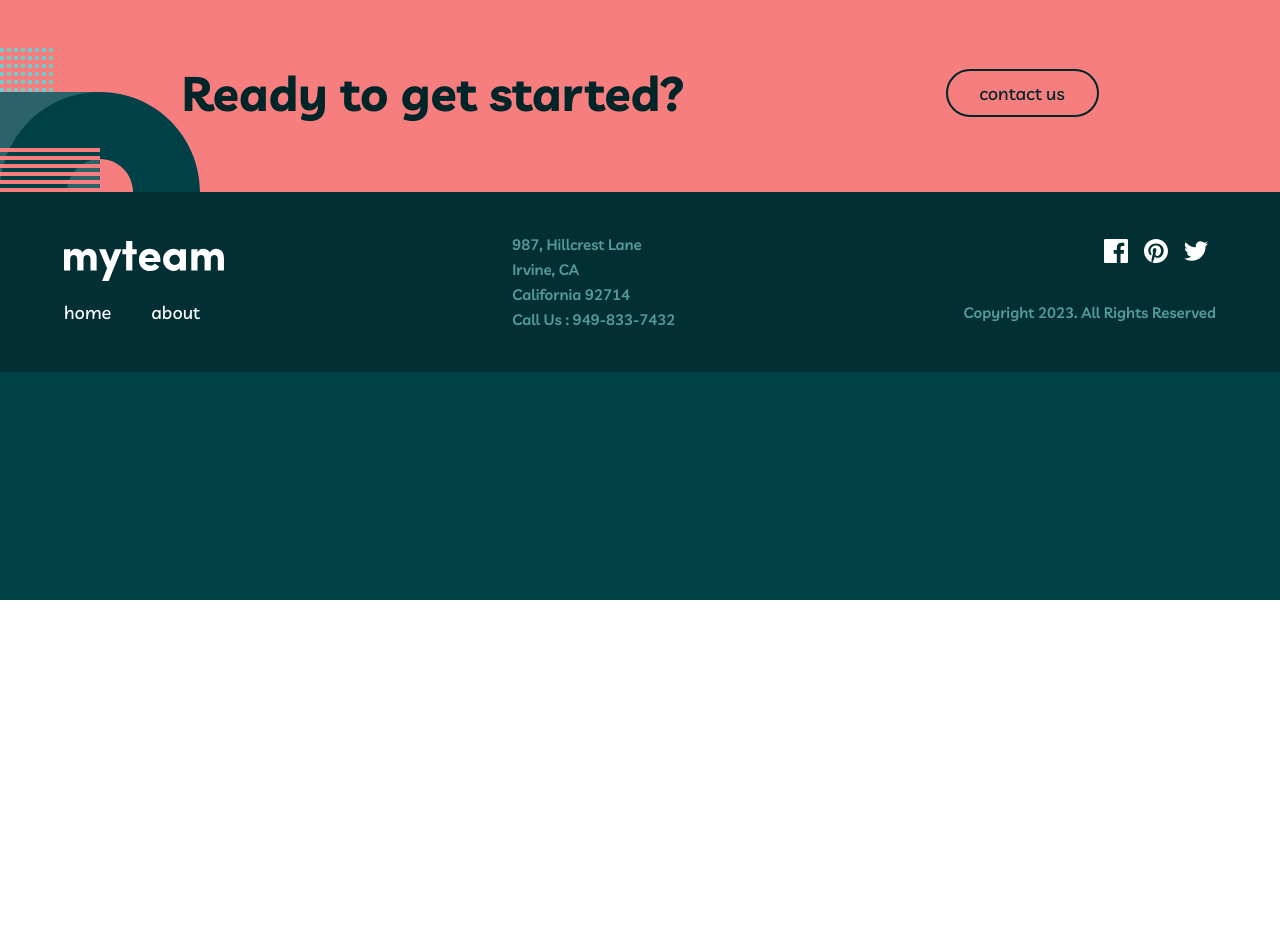
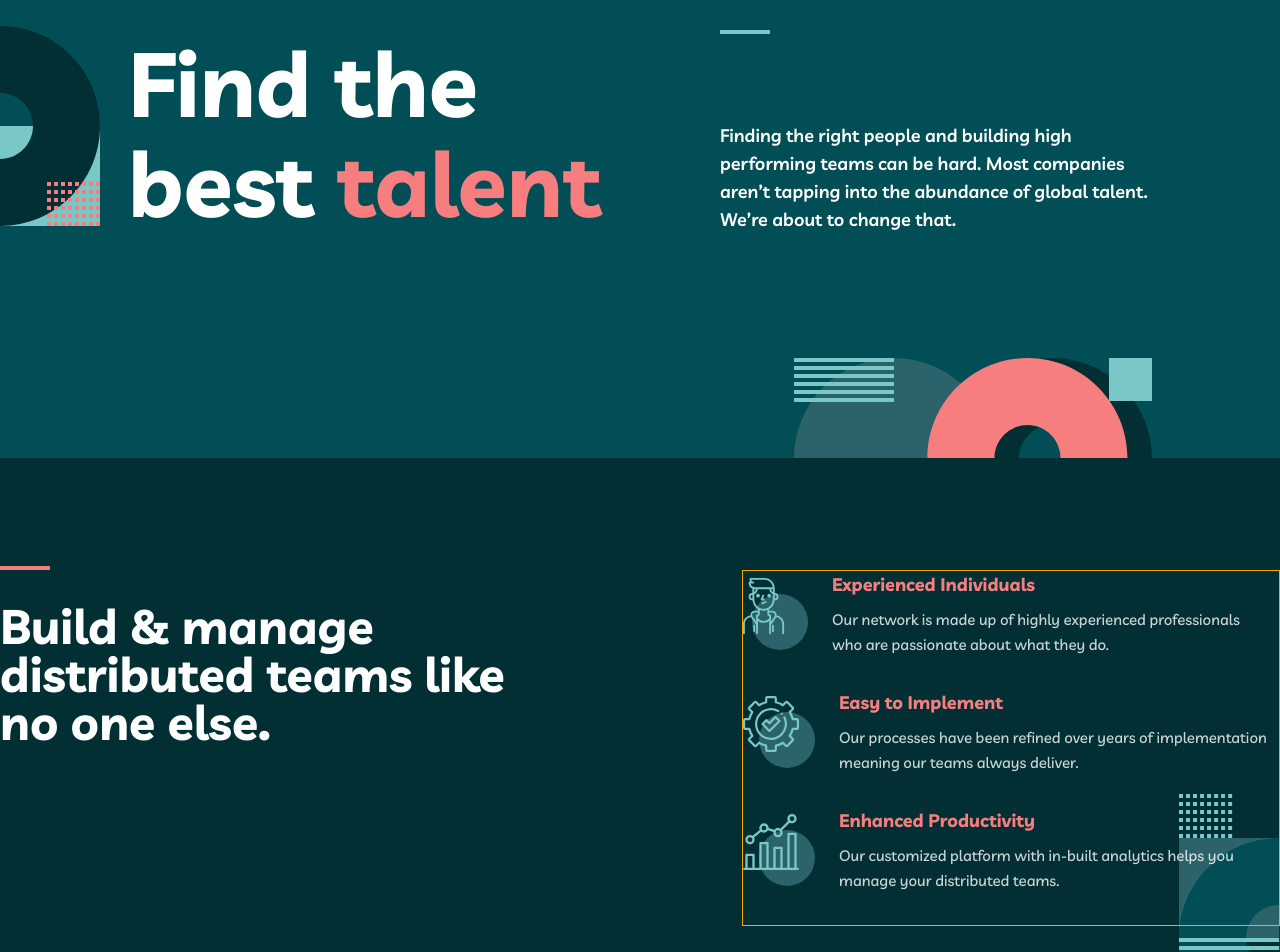
Before and after one commit to EdouardHrgt/my-team, a Vue app: page /home in a window 1280 px wide. Shown: the part 200-1152 px from the top of the page. Before the commit the page ends 800 px from the top, so only its background shows below. Built offline with nearby package versions, Linux system fonts and the light colour scheme.

Commit message:
WIP home page sections (find the talent + build & manage)

```diff
--- a/public/index.html
+++ b/public/index.html
@@ -1,17 +1,20 @@
 <!DOCTYPE html>
 <html lang="">
   <head>
-    <meta charset="utf-8">
-    <meta http-equiv="X-UA-Compatible" content="IE=edge">
-    <meta name="viewport" content="width=device-width,initial-scale=1.0">
-    <link rel="icon" href="<%= BASE_URL %>favicon.ico">
+    <meta charset="utf-8" />
+    <meta http-equiv="X-UA-Compatible" content="IE=edge" />
+    <meta name="viewport" content="width=device-width,initial-scale=1.0" />
+    <meta title="My-team" />
+    <link rel="icon" href="<%= BASE_URL %>favicon.ico" />
     <title><%= htmlWebpackPlugin.options.title %></title>
   </head>
   <body>
     <noscript>
-      <strong>We're sorry but <%= htmlWebpackPlugin.options.title %> doesn't work properly without JavaScript enabled. Please enable it to continue.</strong>
+      <strong
+        >We're sorry but <%= htmlWebpackPlugin.options.title %> doesn't work properly without
+        JavaScript enabled. Please enable it to continue.</strong
+      >
     </noscript>
     <div id="app"></div>
-    <!-- built files will be auto injected -->
   </body>
 </html>
--- a/src/App.vue
+++ b/src/App.vue
@@ -39,6 +39,7 @@
   /* VARIOUS SIZES */
   --navBar-width: 69.375rem;
   --max-width: 90rem;
+  --home-padding: 7rem;
 }
 
 * {
@@ -59,5 +60,4 @@ img {
   max-width: 100%;
   display: block;
 }
-
 </style>
--- a/src/components/NavBar.vue
+++ b/src/components/NavBar.vue
@@ -61,7 +61,7 @@ export default {
 
 <style scoped>
 .nav-bar {
-  background-color: var(--clr-deep-jungle-green);
+  background-color: var(--clr-midnight-green);
 }
 
 .filter {
@@ -160,7 +160,7 @@ a {
     top: 0;
     right: -1.5rem;
     z-index: 99;
-    background-color: var(--clr-deep-jungle-green);
+    background-color: var(--clr-midnight-green);
     text-align: center;
     padding-top: 9rem;
     display: none;
--- a/src/views/HomeView.vue
+++ b/src/views/HomeView.vue
@@ -1,7 +1,37 @@
 <template>
   <div class="home">
     <NavBar />
-    <heroBar />
+    <!-- FIND THE BEST TALENT SECTION -->
+    <section class="talent-wrapper">
+      <div class="talent">
+        <h1>
+          Find the<br />
+          best <strong>talent</strong>
+        </h1>
+        <div class="talent-txt">
+          <p>
+            Finding the right people and building high performing teams can be hard. Most companies
+            aren’t tapping into the abundance of global talent. We’re about to change that.
+          </p>
+        </div>
+      </div>
+    </section>
+    <!-- BUILD & MANAGE SECTION -->
+    <section class="build-wrapper">
+      <div class="build">
+        <h2>Build & manage distributed teams like no one else.</h2>
+        <ul>
+          <li class="build-list" v-for="list in buildList" :key="list.index">
+            <img :src="list.image" :alt="list.alt" />
+            <div class="list-txt">
+              <h3>{{ list.title }}</h3>
+              <p>{{ list.text }}</p>
+            </div>
+          </li>
+        </ul>
+      </div>
+    </section>
+    <HeroBar />
     <FooterBar />
   </div>
 </template>
@@ -9,7 +39,7 @@
 <script>
 import NavBar from '@/components/NavBar.vue';
 import FooterBar from '@/components/FooterBar.vue';
-import HeroBar from '@/components/HeroBar.vue'
+import HeroBar from '@/components/HeroBar.vue';
 export default {
   name: 'HomeView',
   components: {
@@ -17,12 +47,199 @@ export default {
     FooterBar,
     HeroBar,
   },
+  data() {
+    return {
+      buildList: [
+        {
+          index: '0',
+          title: 'Experienced Individuals',
+          image: require('../assets/icon-person.svg'),
+          text: 'Our network is made up of highly experienced professionals who are passionate about what they do.',
+          alt: 'icon of a person',
+        },
+        {
+          index: '1',
+          title: 'Easy to Implement',
+          image: require('../assets/icon-cog.svg'),
+          text: 'Our processes have been refined over years of implementation meaning our teams always deliver.',
+          alt: 'icon of a cog',
+        },
+        {
+          index: '2',
+          title: 'Enhanced Productivity',
+          image: require('../assets/icon-chart.svg'),
+          text: 'Our customized platform with in-built analytics helps you manage your distributed teams.',
+          alt: 'icon of a chart',
+        },
+      ],
+    };
+  },
 };
 </script>
 
 <style scoped>
 .home {
   min-height: 100vh;
-  background-color: var(--clr-deep-jungle-green);
+  background-color: var(--clr-midnight-green);
+}
+
+/* FIND TALENT SECTION */
+.talent-wrapper {
+  width: 100%;
+  padding-top: 2.5rem;
+  background-image: url('../assets/bg-pattern-home-1.svg');
+  background-repeat: no-repeat;
+  background-position-y: 2rem;
+  background-position-x: -6.25rem;
+}
+
+.talent {
+  max-width: var(--max-width);
+  margin: auto;
+  display: flex;
+  align-items: flex-end;
+  justify-content: space-between;
+  padding-bottom: 14rem;
+  background-image: url('../assets/bg-pattern-home-2.svg');
+  background-repeat: no-repeat;
+  background-position: bottom right;
+}
+
+h1 {
+  font-size: var(--h1-big-size);
+  line-height: var(--h1-big-line);
+  color: var(--clr-white);
+}
+
+h1 strong {
+  color: var(--clr-light-coral);
+}
+
+.talent p {
+  color: var(--clr-white);
+  font-size: var(--body-1-size);
+  line-height: var(--body-1-line);
+  font-weight: 600;
+  max-width: 27rem;
+  position: relative;
+}
+
+.talent p::before {
+  content: '';
+  width: 50px;
+  height: 4px;
+  background-color: var(--clr-rapture-blue);
+  position: absolute;
+  top: -5.78rem;
+}
+
+/* BUILD AND MANAGE SECTION */
+.build-wrapper {
+  background-color: var(--clr-sacramento-state-green);
+  background-image: url('../assets/bg-pattern-home-3.svg');
+  background-repeat: no-repeat;
+  background-position-y: bottom;
+  background-position-x: calc(100% + 6.2rem);
+}
+
+.build {
+  display: flex;
+  align-items: flex-start;
+  justify-content: space-between;
+  max-width: var(--max-width);
+  margin: auto;
+  padding: var(--home-padding) 0;
+}
+
+.build h2 {
+  font-size: var(--h2-size);
+  line-height: var(--h2-line);
+  color: var(--clr-white);
+  max-width: 32rem;
+  position: relative;
+  padding-top: 2rem;
+}
+
+.build h2::before {
+  content: '';
+  background-color: var(--clr-light-coral);
+  height: 4px;
+  width: 50px;
+  position: absolute;
+  top: -4px;
+}
+
+.build ul {
+  border: 1px solid orange;
+}
+
+.build-list {
+  display: flex;
+  align-items: center;
+  gap: 1.5rem;
+  margin-bottom: 2rem;
+}
+
+.list-txt h3 {
+  color: var(--clr-light-coral);
+  font-size: var(--h3-size);
+  line-height: var(--h3-line);
+  margin: 0 0 0.5rem 0;
+}
+
+.list-txt p {
+  color: var(--clr-white);
+  font-size: var(--body-2-size);
+  line-height: var(--body-2-line);
+  font-weight: 500;
+  opacity: 0.8;
+  max-width: 27.5rem;
+}
+
+@media screen and (max-width: 1700px) {
+  .talent {
+    border: none;
+    max-width: 80%;
+  }
+  h1 {
+    font-size: 90px;
+  }
+}
+
+@media screen and (max-width: 1224px) {
+  .talent {
+    max-width: 90%;
+  }
+  .talent-wrapper {
+    background-image: none;
+  }
+}
+
+@media screen and (max-width: 1024px) {
+  .talent {
+    flex-direction: column;
+    justify-content: center;
+    align-items: center;
+    background-position: bottom center;
+    padding-bottom: 16rem;
+  }
+  h1 {
+    text-align: center;
+  }
+  .talent p {
+    max-width: 35rem;
+    padding: 1rem 0 0 0;
+    text-align: center;
+  }
+  .talent p::before {
+    display: none;
+  }
+}
+
+@media screen and (max-width: 668px) {
+  h1 {
+    font-size: var(--h1-small-size);
+    line-height: var(--h1-small-line);
+  }
 }
 </style>
```
Also changed, not shown: src/assets/favicon-32x32.png (deleted), 1 other file (tests, documents, lock files or other folders).
